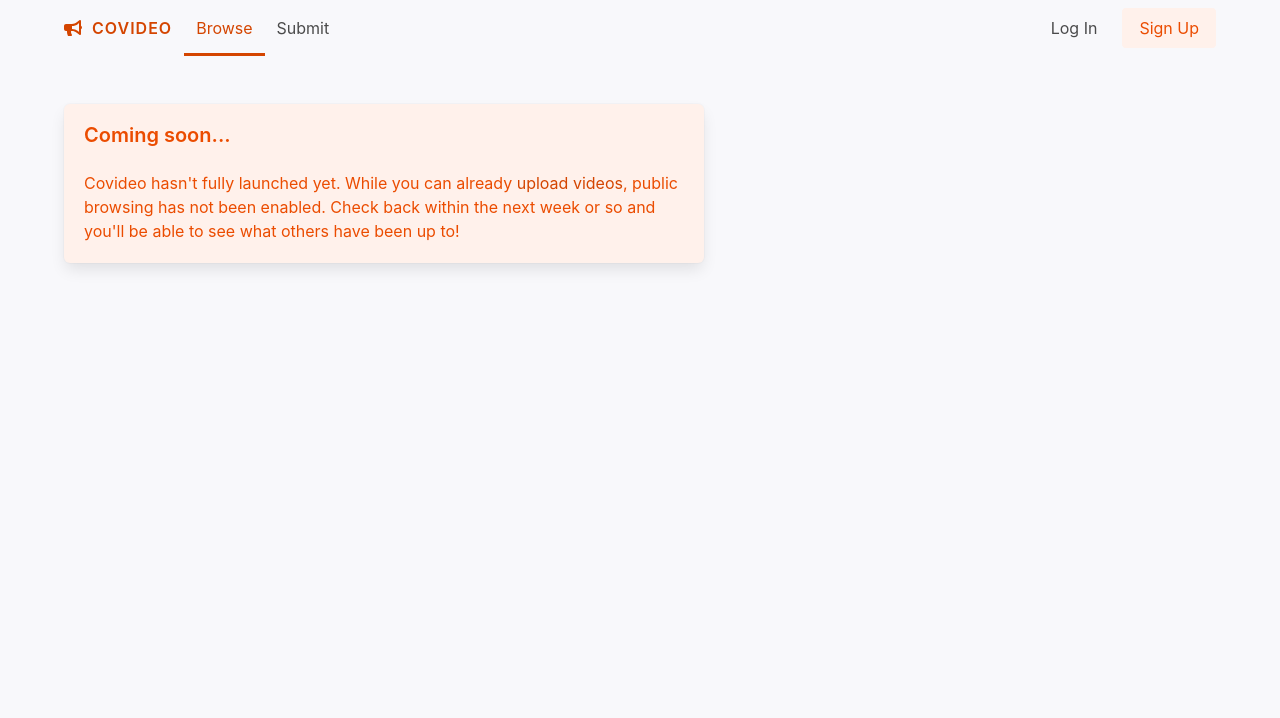
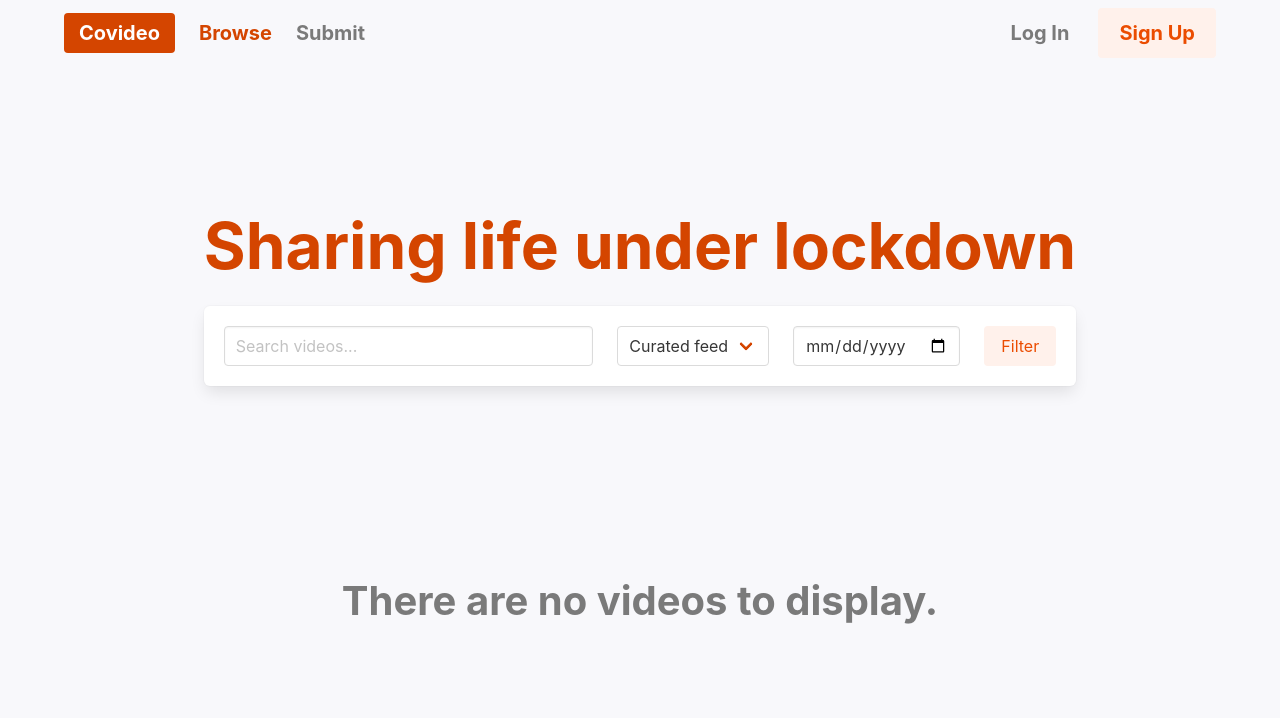
Before and after one commit to milesmcc/covideo, a Django app: page /videos/ in a window 1280 px wide. Shown: the top 718 px of the page. Run offline with Django 3.2, Linux system fonts and the light colour scheme; data that the repository does not hold is empty; style sheets or scripts are compiled from the project's sources; parts of the project's set-up code (start-up, migrations or seed data) failed here and were passed over; some libraries are stand-ins or nearby versions; some web fonts are replaced.

Commit message:
Design improvements, add browse page

```diff
--- a/covideo/accounts/templates/accounts/views/login.html
+++ b/covideo/accounts/templates/accounts/views/login.html
@@ -16,8 +16,8 @@
     <h1 class="title is-smaller-mobile is-size-1 has-text-primary has-text-weight-bold">Sharing life<br
             class="is-hidden-touch"> under
         lockdown</h1>
-    <p class="subtitle is-size-4">
-        Covideo is a crowdsourced feed of short video diaries during COVID-19. What's on your mind?
+    <p class="subtitle is-size-4 has-text-grey has-text-weight-bold">
+        Covideo is a crowdsourced feed of short video diaries. What's on your mind?
     </p>
     {% endif %}
     {% if not request.user.is_authenticated and form %}
--- a/covideo/core/admin.py
+++ b/covideo/core/admin.py
@@ -41,8 +41,9 @@ class PromptAdmin(admin.ModelAdmin):
 admin.site.register(Prompt, PromptAdmin)
 
 class VideoAdmin(admin.ModelAdmin):
-    list_display = ("created", "title", "user", "prompt")
+    list_display = ("created", "status", "title", "user", "prompt", "featured")
     search_fields = ('title',)
+    list_filter = ('status', 'featured',)
     ordering = ("-created",)
 
 admin.site.register(Video, VideoAdmin)
--- a/covideo/core/static/core/sass/bulma/bulma.sass
+++ b/covideo/core/static/core/sass/bulma/bulma.sass
@@ -7,6 +7,8 @@ $link: $orange
 $primary: $orange
 
 $family-sans-serif: "Inter", BlinkMacSystemFont, -apple-system, "Segoe UI", "Roboto", "Oxygen", "Ubuntu", "Cantarell", "Fira Sans", "Droid Sans", "Helvetica Neue", "Helvetica", "Arial", sans-serif
+
+$title-weight: 700
 
 body
   background-color: #f8f8fb
@@ -47,3 +49,12 @@ $size-7: 0.75rem
           color: $color-dark
           .title, .subtitle
             color: $color-dark
+
+
+.navbar-item
+  font-weight: $title-weight
+  font-size: 20px
+  color: $grey
+
+.navbar-item.is-active
+  color: $primary !important
--- a/covideo/core/static/core/sass/shared.sass
+++ b/covideo/core/static/core/sass/shared.sass
@@ -1,15 +1,37 @@
 .is-narrower
   max-width: 40rem
+  margin: auto
+
+.is-narrower-ish
+  max-width: 60rem
+  margin: auto
 
 @media screen and (max-width: 759px)
   .is-smaller-mobile
     font-size: 3rem !important
 
 .subsection
-  padding-bottom: 3rem
+  padding-bottom: 2rem 0
+
+.subsection.is-tall
+  padding: 6rem 0
 
 .has-large-margin-top
   margin-top: 5rem
 
 .is-transparent
   background-color: #00000000 !important
+
+.is-tall
+  padding-bottom: 5rem
+
+title
+  hyphens: auto !important
+
+@media screen and (min-width: 759px)
+  .has-text-right-desktop
+    text-align: right
+
+  .is-sticky-desktop
+    position: sticky
+    top: 2rem
--- a/covideo/core/templates/core/content.html
+++ b/covideo/core/templates/core/content.html
@@ -4,10 +4,8 @@
 <nav class="navbar is-transparent" role="navigation" aria-label="main navigation">
     <div class="container">
         <div class="navbar-brand">
-            <a class="navbar-item has-text-weight-semibold heading is-size-6 is-marginless has-text-primary" href="/">
-                <i class="fas fa-bullhorn"></i>
-                &nbsp;
-                Covideo
+            <a class="navbar-item has-text-primary" href="/">
+                <span class="tag is-primary is-large">Covideo</span>
             </a>
 
             <a role="button" class="navbar-burger burger" aria-label="menu" aria-expanded="false"
@@ -20,10 +18,10 @@
 
         <div id="navbarContent" class="navbar-menu">
             <div class="navbar-start">
-                <a class="navbar-item is-tab {% if tab == 'browse' %}is-active{% endif %}" href="{% url 'videos:browse' %}">
+                <a class="navbar-item {% if tab == 'browse' %}is-active{% endif %}" href="{% url 'videos:browse' %}">
                     Browse
                 </a>
-                <a class="navbar-item is-tab {% if tab == 'submit' %}is-active{% endif %}" href="{% url 'videos:submit' %}">
+                <a class="navbar-item {% if tab == 'submit' %}is-active{% endif %}" href="{% url 'videos:submit' %}">
                     Submit
                 </a>
             </div>
@@ -59,10 +57,10 @@
                     </div>
                     {% else %}
                     <div class="buttons">
-                        <a class="button is-light is-transparent" href="{% url 'accounts:login' %}">
+                        <a class="button is-light is-medium has-text-grey is-transparent" href="{% url 'accounts:login' %}">
                             Log In
                         </a>
-                        <a class="button is-primary is-light" href="{% url 'accounts:login' %}">
+                        <a class="button is-primary is-medium is-light" href="{% url 'accounts:login' %}">
                             Sign Up
                         </a>
                     </div>
@@ -82,6 +80,7 @@
             </div>
             {% endfor %}
         </section>
+        <br><br>
         {% endif %}
         {% block content %}
         {% endblock %}
--- /dev/null
+++ b/covideo/videos/templates/videos/includes/feed.html
@@ -0,0 +1,38 @@
+{% load humanize daily_prompt %}
+
+{% regroup videos by created.date as videos_by_date %}
+
+{% for date in videos_by_date %}
+<section class="subsection is-tall">
+    <section class="subsection">
+        <div class="columns">
+            <div class="column is-3 has-text-right-desktop">
+                <div class="is-sticky-desktop">
+                    <h1 class="title is-size-3 is-marginless is-smaller-mobile">
+                        {{date.grouper|date:"b j"|capfirst}}</h1>
+                    <h1 class="title is-size-3 is-smaller-mobile has-text-grey">{{date.grouper|date:"l"|capfirst}}
+                    </h1>
+                </div>
+            </div>
+            <div class="column">
+                <h1 class="title is-size-3 has-text-weight-bold has-text-primary">{{date.grouper|prompts}}</h1>
+                <br><br>
+                <div class="columns is-multiline">
+                    {% for video in date.list %}
+                    <div class="column is-6">
+                        {% include 'videos/includes/video.html' %}
+                    </div>
+                    {% empty %}
+                </div>
+                <h3 class="title is-size-4 has-text-weight-bold is-smaller-mobile has-text-grey">There are no videos for
+                    this date.</h3>
+                {% endfor %}
+            </div>
+        </div>
+    </section>
+</section>
+{% empty %}
+<section class="subsection is-tall has-text-centered">
+    <h3 class="title is-size-3 has-text-grey">There are no videos to display.</h3>
+</section>
+{% endfor %}
--- a/covideo/videos/templates/videos/views/browse.html
+++ b/covideo/videos/templates/videos/views/browse.html
@@ -1,13 +1,55 @@
 {% extends 'core/content.html' %}
 
-{% load bulma_tags humanize %}
+{% load bulma_tags humanize pagination %}
 
 {% block content %}
-<div class="is-narrower">
-    <div class="box is-primary is-light">
-        <h3 class="title is-size-5">Coming soon...</h3>
-        <p>Covideo hasn't fully launched yet. While you can already <a href="{% url 'videos:submit' %}">upload videos</a>, public browsing has not been
-            enabled. Check back within the next week or so and you'll be able to see what others have been up to!</p>
+<section class="subsection {% if expanded %}is-tall{% endif %}">
+    <div class="columns is-centered">
+        <div class="column is-narrow">
+            {% if expanded %}
+            <h1 class="title is-size-1 has-text-primary is-smaller-mobile">Sharing life under lockdown</h1>
+            {% endif %}
+            <form method="GET" class="box">
+                <div class="columns is-vcentered">
+                    <div class="column">
+                        <div class="control">
+                            <input class="input" type="text" name="search" placeholder="Search videos..."
+                                value="{{request.GET.search}}">
+                        </div>
+                    </div>
+                    <div class="column is-narrow">
+                        <div class="control">
+                            <div class="select">
+                                <select name="featured">
+                                    <option value="True">Curated feed</option>
+                                    <option value="False" {% if request.GET.featured %}selected="selected" {% endif %}>
+                                        All videos
+                                    </option>
+                                </select>
+                            </div>
+                        </div>
+                    </div>
+                    <div class="column is-narrow">
+                        <div class="control">
+                            <input class="input" type="date" value="{{request.GET.date}}">
+                        </div>
+                    </div>
+                    <div class="column is-narrow">
+                        <button class="button is-primary is-light" type="submit">Filter</button>
+                    </div>
+                </div>
+            </form>
+        </div>
     </div>
-</div>
+</section>
+<section class="subsection feed">
+    {% include "videos/includes/feed.html" with videos=object_list %}
+    {% if object_list %}
+    <div class="columns">
+        <div class="column is-offset-3">
+            {% pagination page_obj url_parameters=url_parameters %}
+        </div>
+    </div>
+    {% endif %}
+</section>
 {% endblock %}
--- a/covideo/videos/views.py
+++ b/covideo/videos/views.py
@@ -1,4 +1,4 @@
-from django.views.generic import CreateView, TemplateView
+from django.views.generic import CreateView, TemplateView, ListView
 from django.contrib.auth.mixins import LoginRequiredMixin
 from django.shortcuts import reverse
 from django.contrib import messages
@@ -14,6 +14,7 @@ class SubmitView(LoginRequiredMixin, CreateView):
     def get_form_kwargs(self):
         kwargs = super().get_form_kwargs()
         kwargs["user"] = self.request.user
+        kwargs["initial"] = {"name": self.request.user.display_name}
         return kwargs
 
     def get_success_url(self):
@@ -27,5 +28,29 @@ class SubmitView(LoginRequiredMixin, CreateView):
 class PersonalVideosView(LoginRequiredMixin, TemplateView):
     template_name = "videos/views/personal_videos.html"
 
-class BrowseView(TemplateView):
+
+class BrowseView(ListView):
     template_name = "videos/views/browse.html"
+    model = Video
+    paginate_by = 10
+
+    def get_queryset(self):
+        filters = {"featured": True, "status": "PUBLISHED"}
+        if "day" in self.request.GET:
+            filters["day"] = self.request.GET.get("day")
+        if "featured" in self.request.GET:
+            filters["featured"] = self.request.GET.get("featured") == "True"
+        if "search" in self.request.GET:
+            filters["title__icontains"] = self.request.GET.get("search")
+        if "user" in self.request.GET:
+            filters["user__username"] = self.request.GET.get("user")
+        return Video.objects.filter(**filters).order_by("-created")
+
+    def get_context_data(self, *args, object_list=None, **kwargs):
+        data = super().get_context_data(*args, object_list=object_list, **kwargs)
+        data["url_parameters"] = (
+            f'&day=self.request.GET.get("day")&featured={self.request.GET.get("featured")}'
+            + f'&search={self.request.GET.get("search")}&user={self.request.GET.get("user")}'
+        )
+        data["expanded"] = len(self.request.GET.keys()) == 0
+        return data
--- a/kubernetes/django.yml
+++ b/kubernetes/django.yml
@@ -21,7 +21,7 @@ spec:
             secretName: google-app-credentials
       containers:
       - name: "covideo-webserver"
-        image: "gcr.io/covideo/covideo:3a498957c28a5e01e8f4d2b8d48cfe12f3ef2eac"
+        image: "gcr.io/covideo/covideo:2b74c94f3b3e91ade57c3f4389e34dbadda975b7"
         command: ["./webserver.sh"]
         volumeMounts:
           - name: google-app-credentials
@@ -53,7 +53,7 @@ spec:
             secretName: google-app-credentials
       containers:
       - name: "covideo-celeryworker"
-        image: "gcr.io/covideo/covideo:3a498957c28a5e01e8f4d2b8d48cfe12f3ef2eac"
+        image: "gcr.io/covideo/covideo:2b74c94f3b3e91ade57c3f4389e34dbadda975b7"
         command: ["./celeryworker.sh"]
         volumeMounts:
           - name: google-app-credentials
```
Also changed, not shown: covideo/core/models.py (+5 -2 lines), covideo/core/templates/core/includes/pagination.html (added, +44 -0 lines), covideo/core/templatetags/daily_prompt.py (added, +14 -0 lines), covideo/core/templatetags/pagination.py (added, +48 -0 lines), covideo/videos/forms.py (+12 -2 lines), covideo/videos/templates/videos/includes/video.html (added, +12 -0 lines), covideo/videos/templates/videos/views/personal_videos.html (+4 -12 lines), covideo/videos/templates/videos/views/submit.html (+5 -5 lines), covideo/core/migrations/0006_video_featured.py (added), covideo/core/templatetags/__init__.py (added).
